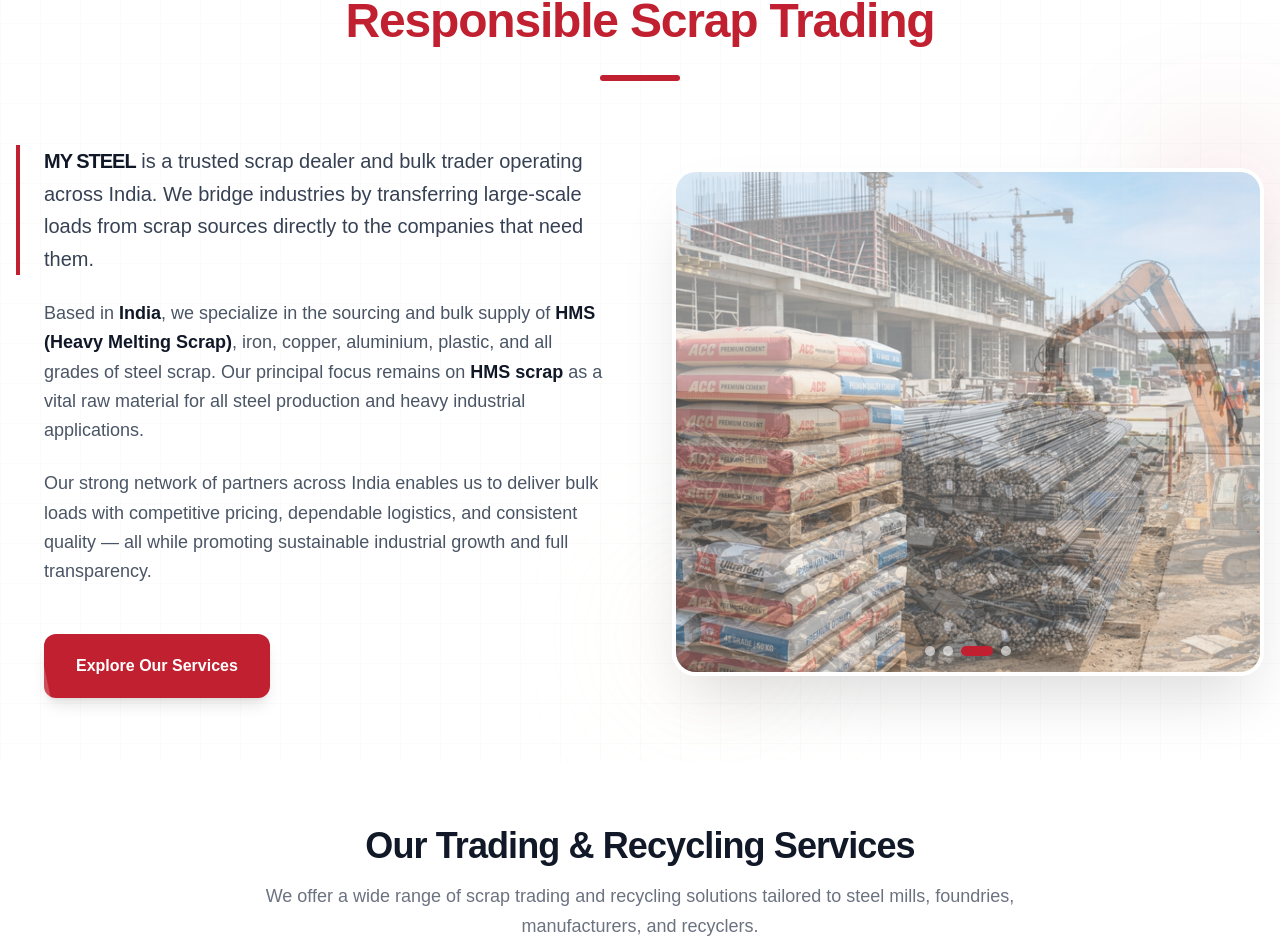
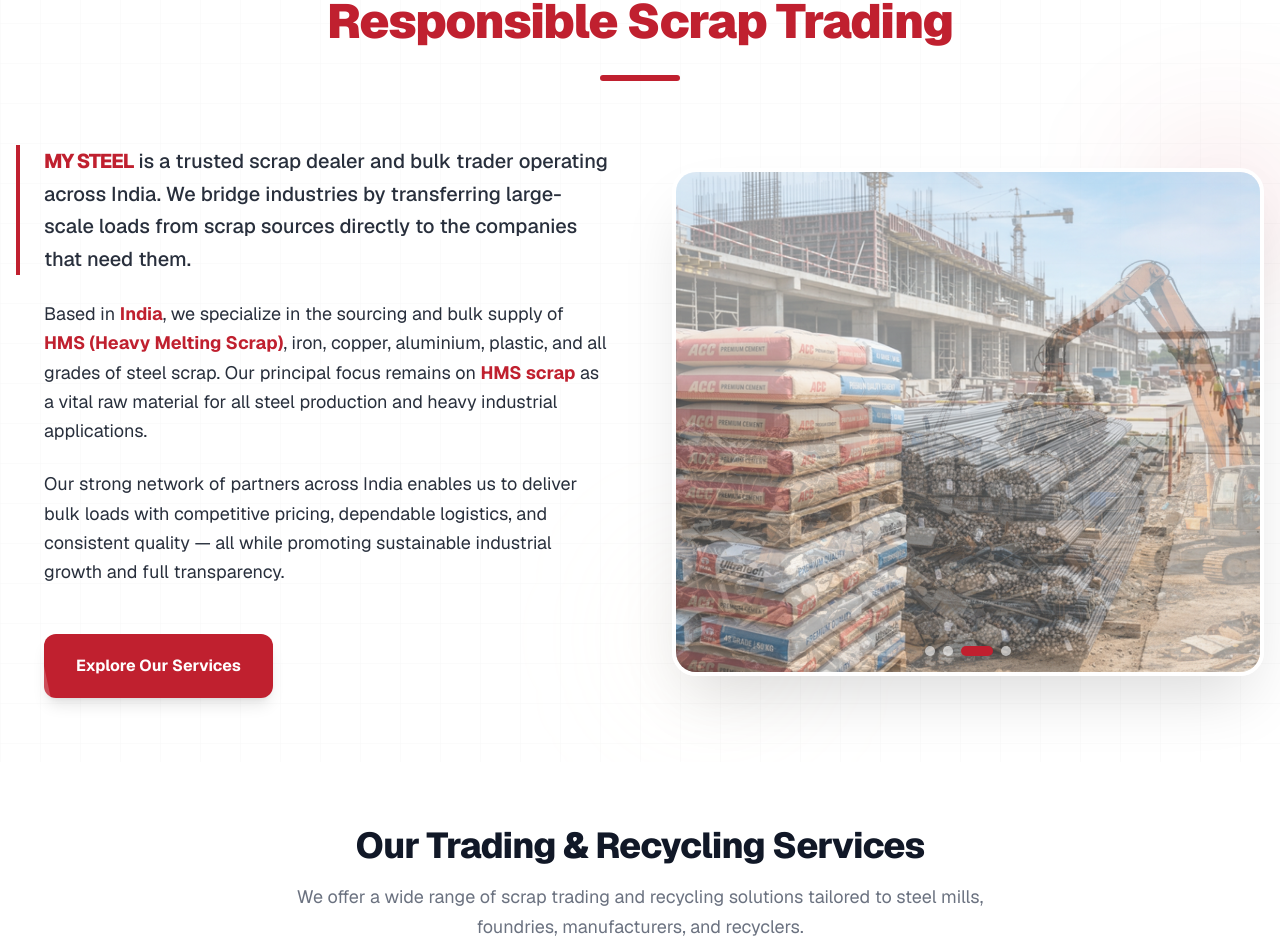
Before and after one commit to Sujith-Sukumar/mysteel, a Next.js app: page / in a window 1280 px wide. Shown: the part 1810-2752 px from the top of the page. Built offline with nearby package versions, Linux system fonts and the light colour scheme.

Commit message:
About text issue fixed

```diff
--- a/app/components/homepage/aboutus.jsx
+++ b/app/components/homepage/aboutus.jsx
@@ -7,7 +7,12 @@ import { useState, useEffect } from "react";
 
 export default function AboutUs() {
   const [currentImageIndex, setCurrentImageIndex] = useState(0);
-    const images = ["/img/iron-scrap.jpeg", "/img/scrapyard.png", "/img/construction-materials.png", "/img/truck-collection.webp"];
+  const images = [
+    "/img/iron-scrap.jpeg",
+    "/img/scrapyard.png",
+    "/img/construction-materials.png",
+    "/img/truck-collection.webp",
+  ];
 
   useEffect(() => {
     const timer = setInterval(() => {
@@ -96,27 +101,41 @@ export default function AboutUs() {
             className="space-y-8 order-2 lg:order-1"
           >
             <div className="space-y-6">
-                            <p className="text-gray-700 text-xl leading-relaxed font-medium border-l-4 border-[#C0202F] pl-6">
-                                <span className="text-gray-900 font-extrabold uppercase tracking-tighter">My Steel</span> is a trusted scrap dealer and bulk trader operating across India.
-                                We bridge industries by transferring large-scale loads from scrap sources directly to the companies that need them.
+              <p className="text-foreground/90 text-xl leading-relaxed font-medium border-l-4 border-[#C0202F] pl-6">
+                <span className="text-primary font-extrabold uppercase tracking-tighter">
+                  My Steel
+                </span>{" "}
+                is a trusted scrap dealer and bulk trader operating across
+                India. We bridge industries by transferring large-scale loads
+                from scrap sources directly to the companies that need them.
               </p>
-                            <p className="text-gray-600 text-lg leading-relaxed pl-7">
-                                Based in <strong className="text-gray-900 font-bold">India</strong>, we specialize in the sourcing and bulk supply of <strong className="text-gray-900 font-bold">HMS (Heavy Melting Scrap)</strong>, iron, copper, aluminium, plastic, and all grades of steel scrap. Our principal focus remains on <strong className="text-gray-900 font-bold">HMS scrap</strong> as a vital raw material for all steel production and heavy industrial applications.                            </p>
-                            <p className="text-gray-600 text-lg leading-relaxed pl-7">
-                                Our strong network of partners across India enables us to deliver bulk loads with competitive pricing, dependable logistics, and consistent quality — all while promoting sustainable industrial growth and full transparency.
+              <p className="text-foreground/90 text-lg leading-relaxed pl-7">
+                Based in{" "}
+                <strong className="text-primary font-bold">India</strong>, we
+                specialize in the sourcing and bulk supply of{" "}
+                <strong className="text-primary font-bold">
+                  HMS (Heavy Melting Scrap)
+                </strong>
+                , iron, copper, aluminium, plastic, and all grades of steel
+                scrap. Our principal focus remains on{" "}
+                <strong className="text-primary font-bold">HMS scrap</strong> as
+                a vital raw material for all steel production and heavy
+                industrial applications.{" "}
+              </p>
+              <p className="text-foreground/90 text-lg leading-relaxed pl-7">
+                Our strong network of partners across India enables us to
+                deliver bulk loads with competitive pricing, dependable
+                logistics, and consistent quality — all while promoting
+                sustainable industrial growth and full transparency.
               </p>
             </div>
 
             <div className="pt-4 pl-7">
               <Link href="/services">
                 <button className="cursor-pointer relative px-8 py-5 bg-primary text-white font-bold rounded-xl shadow-lg overflow-hidden group">
-
-                                    <span className="relative z-10">
-                                        Explore Our Services
-                                    </span>
+                  <span className="relative z-10">Explore Our Services</span>
 
                   <span className="absolute top-0 left-[-100%] h-full w-full bg-white/20 skew-x-12 transition-all duration-700 group-hover:left-[120%]"></span>
-
                 </button>
               </Link>
             </div>
@@ -162,7 +181,8 @@ export default function AboutUs() {
                     <button
                       key={index}
                       onClick={() => setCurrentImageIndex(index)}
-                                            className={`h-2.5 rounded-full transition-all duration-300 ${currentImageIndex === index
+                      className={`h-2.5 rounded-full transition-all duration-300 ${
+                        currentImageIndex === index
                           ? "w-8 bg-primary"
                           : "w-2.5 bg-white/60 hover:bg-white"
                       }`}
@@ -176,7 +196,6 @@ export default function AboutUs() {
             <div className="absolute -top-10 -right-10 -z-10 h-40 w-40 rounded-full bg-primary/10 blur-3xl"></div>
             <div className="absolute -bottom-10 -left-10 -z-10 h-40 w-40 rounded-full bg-orange-100/10 blur-3xl"></div>
           </motion.div>
-
         </div>
       </motion.div>
     </section>
--- a/app/globals.css
+++ b/app/globals.css
@@ -10,7 +10,7 @@
   --card-foreground: #111827;
   --popover: #ffffff;
   --popover-foreground: #111827;
-  --primary: #C0202F;
+  --primary: #c0202f;
   --primary-foreground: #ffffff;
   --secondary: #f3f4f6;
   --secondary-foreground: #111827;
@@ -22,7 +22,7 @@
   --destructive-foreground: #ffffff;
   --border: #e5e7eb;
   --input: #e5e7eb;
-  --ring: #C0202F;
+  --ring: #c0202f;
   --radius: 0.5rem;
 }
 
@@ -33,19 +33,19 @@
   --card-foreground: #f9fafb;
   --popover: #030712;
   --popover-foreground: #f9fafb;
-  --primary: #C0202F;
+  --primary: #c0202f;
   --primary-foreground: #ffffff;
   --secondary: #1f2937;
   --secondary-foreground: #f9fafb;
   --muted: #1f2937;
-  --muted-foreground: #9ca3af;
+  --muted-foreground: #d1d5db;
   --accent: #1f2937;
   --accent-foreground: #f9fafb;
   --destructive: #7f1d1d;
   --destructive-foreground: #f9fafb;
   --border: #1f2937;
   --input: #1f2937;
-  --ring: #C0202F;
+  --ring: #c0202f;
 }
 
 @theme inline {
@@ -73,20 +73,19 @@
   --radius-sm: calc(var(--radius) - 4px);
   --font-sans: var(--font-geist-sans);
   --font-mono: var(--font-geist-mono);
-  --color-brand: #C0202F;
+  --color-brand: #c0202f;
 }
 
 body {
   background: var(--background);
   color: var(--foreground);
-  font-family: Arial, Helvetica, sans-serif;
+  font-family: var(--font-geist-sans), Arial, Helvetica, sans-serif;
 }
 
 html::-webkit-scrollbar,
 body::-webkit-scrollbar {
   display: none;
 }
-
 
 @keyframes text-shimmer {
   0% {
@@ -115,14 +114,16 @@ body::-webkit-scrollbar {
   z-index: 9999;
   width: 60px;
   height: 60px;
-  background: #25D366;
+  background: #25d366;
   border-radius: 50%;
   display: flex;
   align-items: center;
   justify-content: center;
   color: #fff;
   box-shadow: 0 8px 30px rgba(37, 211, 102, 0.45);
-  transition: transform 0.25s ease, box-shadow 0.25s ease;
+  transition:
+    transform 0.25s ease,
+    box-shadow 0.25s ease;
   text-decoration: none;
 }
 
@@ -136,7 +137,7 @@ body::-webkit-scrollbar {
   position: absolute;
   inset: 0;
   border-radius: 50%;
-  border: 3px solid #25D366;
+  border: 3px solid #25d366;
   animation: whatsapp-ring 2s ease-out infinite;
   pointer-events: none;
 }
@@ -167,11 +168,13 @@ body::-webkit-scrollbar {
   opacity: 0;
   pointer-events: none;
   transform: translateX(8px);
-  transition: opacity 0.2s ease, transform 0.2s ease;
+  transition:
+    opacity 0.2s ease,
+    transform 0.2s ease;
 }
 
 .whatsapp-tooltip::after {
-  content: '';
+  content: "";
   position: absolute;
   top: 50%;
   right: -6px;
```
Lines whose indentation alone changed are shown as unchanged.
